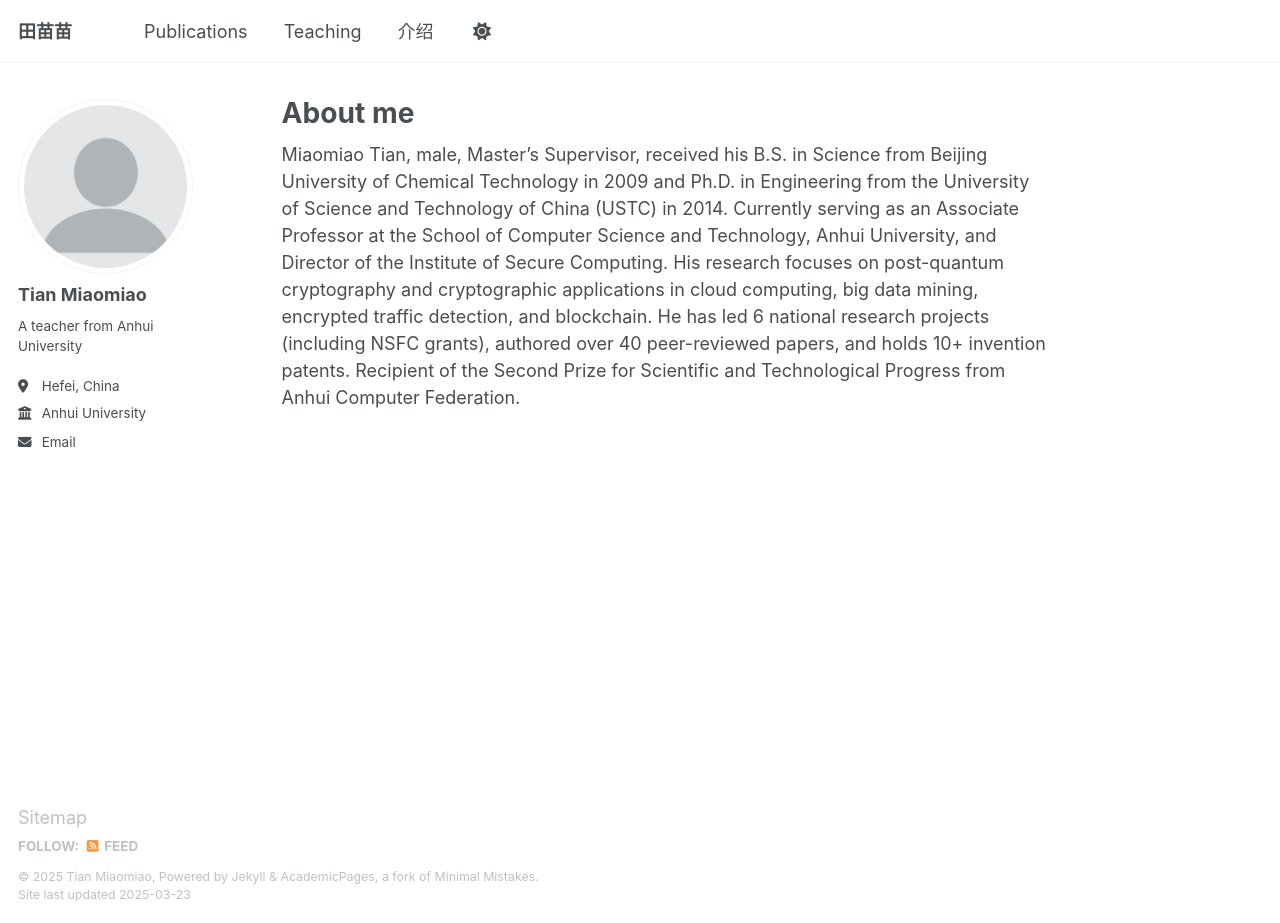
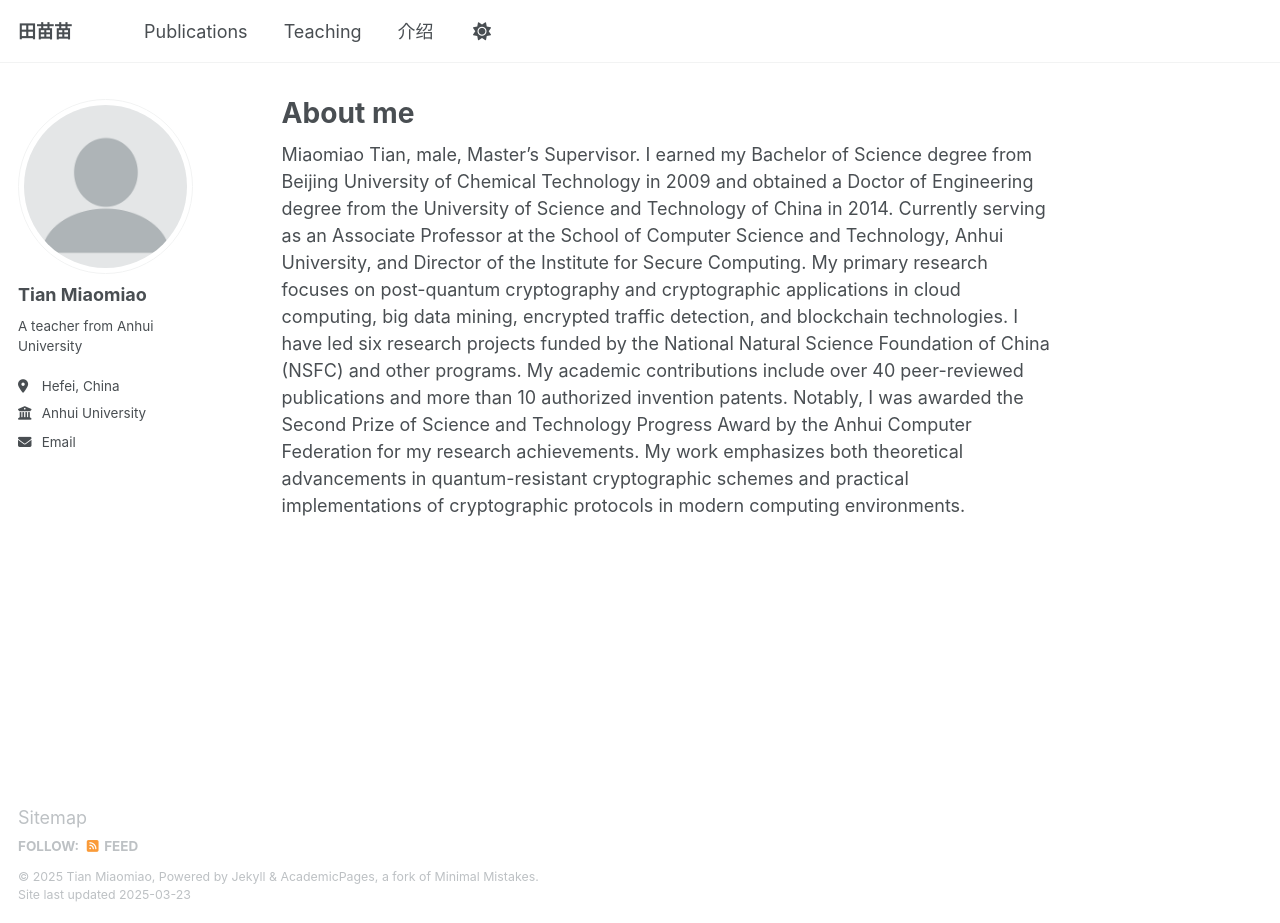
Before and after one commit to dmtian/dmtian.github.io, a Jekyll site: the page built from _pages/about.md, in a window 1280 px wide and 923 px high. Built offline with Jekyll 4.4.1, drawn with Linux system fonts in a browser that asks for light colours.

Commit message:
Update about.md

```diff
--- a/_pages/about.md
+++ b/_pages/about.md
@@ -6,4 +6,5 @@ redirect_from:
   - /about/
   - /about.html
 ---
-Miaomiao Tian, male, Master's Supervisor, received his B.S. in Science from Beijing University of Chemical Technology in 2009 and Ph.D. in Engineering from the University of Science and Technology of China (USTC) in 2014. Currently serving as an Associate Professor at the School of Computer Science and Technology, Anhui University, and Director of the Institute of Secure Computing. His research focuses on post-quantum cryptography and cryptographic applications in cloud computing, big data mining, encrypted traffic detection, and blockchain. He has led 6 national research projects (including NSFC grants), authored over 40 peer-reviewed papers, and holds 10+ invention patents. Recipient of the Second Prize for Scientific and Technological Progress from Anhui Computer Federation.
+Miaomiao Tian, male, Master's Supervisor. I earned my Bachelor of Science degree from Beijing University of Chemical Technology in 2009 and obtained a Doctor of Engineering degree from the University of Science and Technology of China in 2014. Currently serving as an Associate Professor at the School of Computer Science and Technology, Anhui University, and Director of the Institute for Secure Computing. My primary research focuses on post-quantum cryptography and cryptographic applications in cloud computing, big data mining, encrypted traffic detection, and blockchain technologies.
+I have led six research projects funded by the National Natural Science Foundation of China (NSFC) and other programs. My academic contributions include over 40 peer-reviewed publications and more than 10 authorized invention patents. Notably, I was awarded the Second Prize of Science and Technology Progress Award by the Anhui Computer Federation for my research achievements. My work emphasizes both theoretical advancements in quantum-resistant cryptographic schemes and practical implementations of cryptographic protocols in modern computing environments.
```
